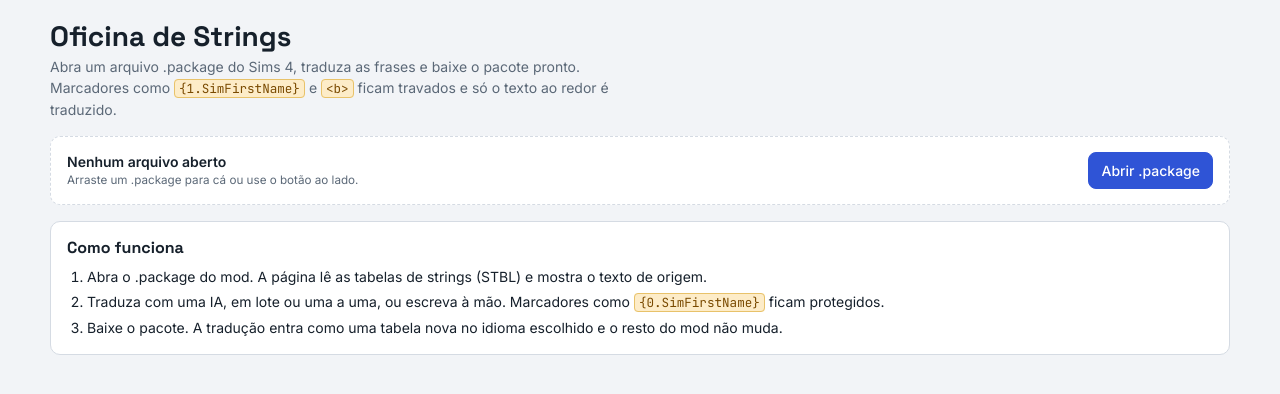
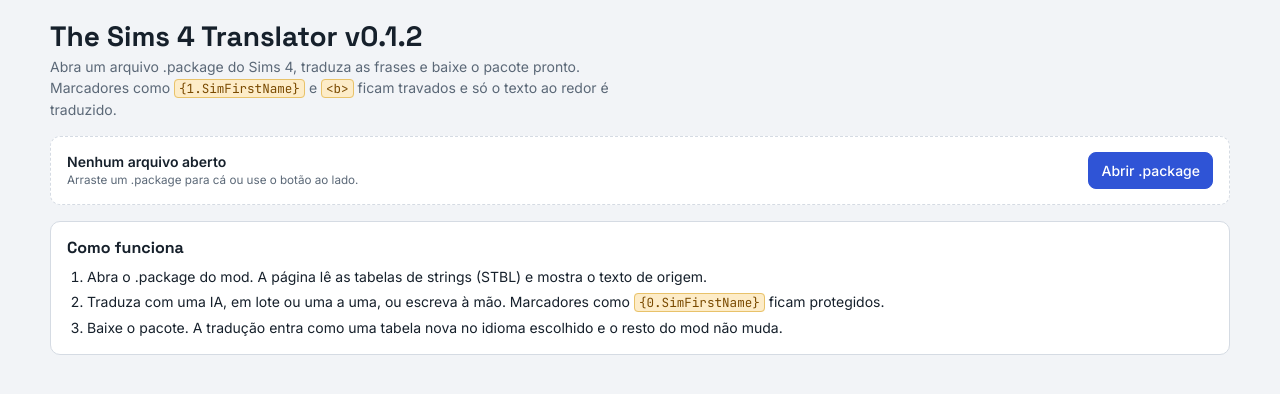
Before and after one commit to Gabferreis/translator-thesims4, a plain HTML site: page index.html in a window 1280 px wide. Drawn offline with Linux system fonts and the light colour scheme.

Commit message:
Update title and header for consistency in The Sims 4 Translator

```diff
--- a/index.html
+++ b/index.html
@@ -5,7 +5,7 @@
   <meta charset="utf-8">
   <meta name="viewport" content="width=device-width,initial-scale=1">
   <link rel="icon" type="image/svg+xml" href="assets/icon.svg" />
-  <title>The Sims 4 Translator v0.1.2</title>
+  <title>The Sims 4 Translator</title>
   <meta name="claude:viewport-fit-sides" content="cover">
   <link rel="stylesheet"
     href="https://fonts.googleapis.com/css2?family=Inter:wght@400;500;600&family=JetBrains+Mono:wght@400;500&family=Space+Grotesk:wght@500;700&display=swap">
@@ -13,7 +13,7 @@
 
   <div class="wrap">
     <header>
-      <h1>Oficina de Strings</h1>
+      <h1>The Sims 4 Translator v0.1.2</h1>
       <p class="lead">Abra um arquivo .package do Sims 4, traduza as frases e baixe o pacote pronto. Marcadores como
         <span class="tok">{1.SimFirstName}</span> e <span class="tok">&lt;b&gt;</span> ficam travados e só o texto ao
         redor é traduzido.</p>
```
